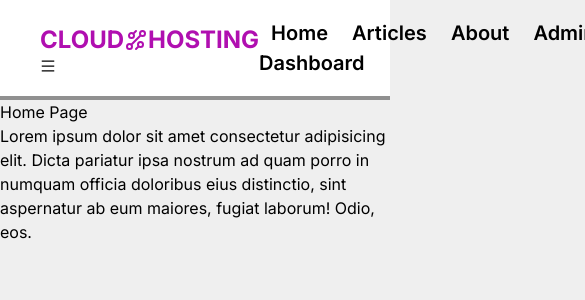
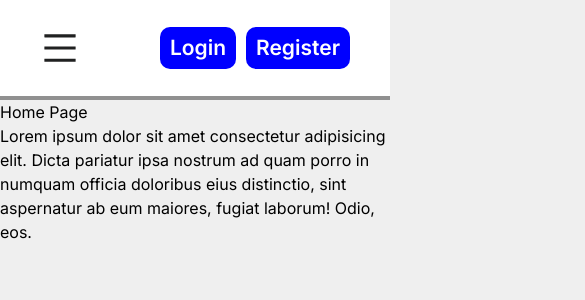
Before and after one commit to mo7mad4/cloudHosting, a Next.js app: page / in a window 390 px wide. Shown: the top 300 px of the page, 585 px wide, since content can reach past the window. Built offline with nearby package versions, Linux system fonts and the light colour scheme.

Commit message:
Adding style for menu and make media query for menu

```diff
--- a/src/components/header/header.module.css
+++ b/src/components/header/header.module.css
@@ -7,6 +7,7 @@
     border-bottom: 4px solid rgb(144, 144, 144);
     background-color: rgb(257, 255, 255);
     position: relative;
+
 }
 
 .navbar{
@@ -21,6 +22,14 @@
     font-size: 24px;
     font-weight: bold;
     color: rgb(176, 15, 176);
+}
+
+.menu{
+    font-size: 40px;
+    font-weight: bold;
+    color: #202121;
+    cursor: pointer;
+    display: none;
 }
 
 .navlinks {
@@ -58,3 +67,38 @@
 .navLink:hover{
     color: darkblue;
 }
+@media (max-width: 1080px) {
+    .logo{
+        display: none;
+    }
+    .menu{
+        display: block;
+    }
+    .navLinksWrapper{
+        position: absolute;
+        left: 0;
+        top: 100%;
+        width: 100%;
+        background-color: inherit;
+        transition: all .5s ease-in;
+        z-index: 100;
+        background-color: rgb(227, 255, 255);
+        clip-path: polygon(0 0, 100% 0, 100% 0, 0 0);
+    }
+
+    .navLinks{
+        padding-left: 30px;
+        padding-bottom: 10px;
+        margin-left: 0px;
+        display: flex;
+        flex-direction: column;
+        align-items: flex-start;
+        justify-content: center;
+    }
+
+    .navLink{
+        padding: 0;
+        margin: 12px 0;
+
+    }
+}
```
